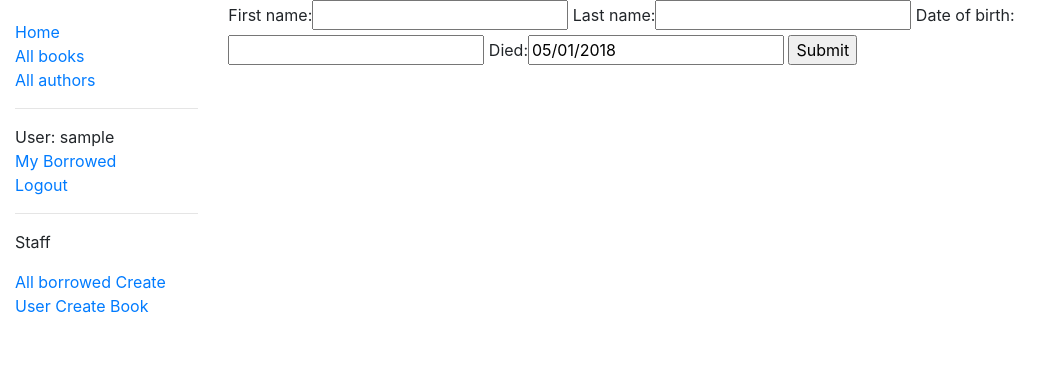
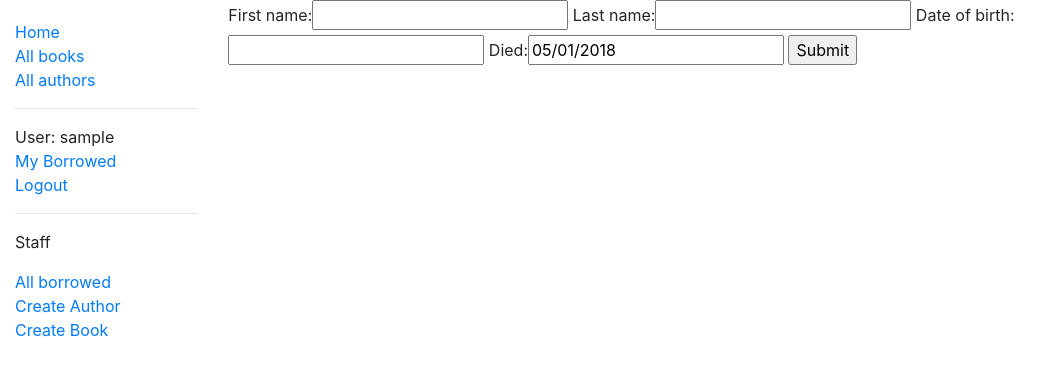
Before and after one commit to jdalzatec/Learning-Django, a Django app: page /catalog/author/create/ in a window 1280 px wide. Shown: the top 376 px of the page, without its empty margins (0-1061 px from the left). Run offline with Django 3.2, Linux system fonts and the light colour scheme; the visitor is signed in with stand-in values (Sample User, id 1); some libraries are stand-ins or nearby versions.

Commit message:
Amending an anchor in the base_generic template

```diff
--- a/catalog/templates/base_generic.html
+++ b/catalog/templates/base_generic.html
@@ -33,8 +33,8 @@
                         <hr>
                         {% if user.is_staff %}
                             <p>Staff</p>
-                            <a href="{% url 'all-borrowed' %}">All borrowed</a>
-                            <a href="{% url 'author-create' %}">Create User</a>
+                            <a href="{% url 'all-borrowed' %}">All borrowed</a><br>
+                            <a href="{% url 'author-create' %}">Create Author</a><br>
                             <a href="{% url 'book-create' %}">Create Book</a>
                         {% endif %}
                     </ul>
```
